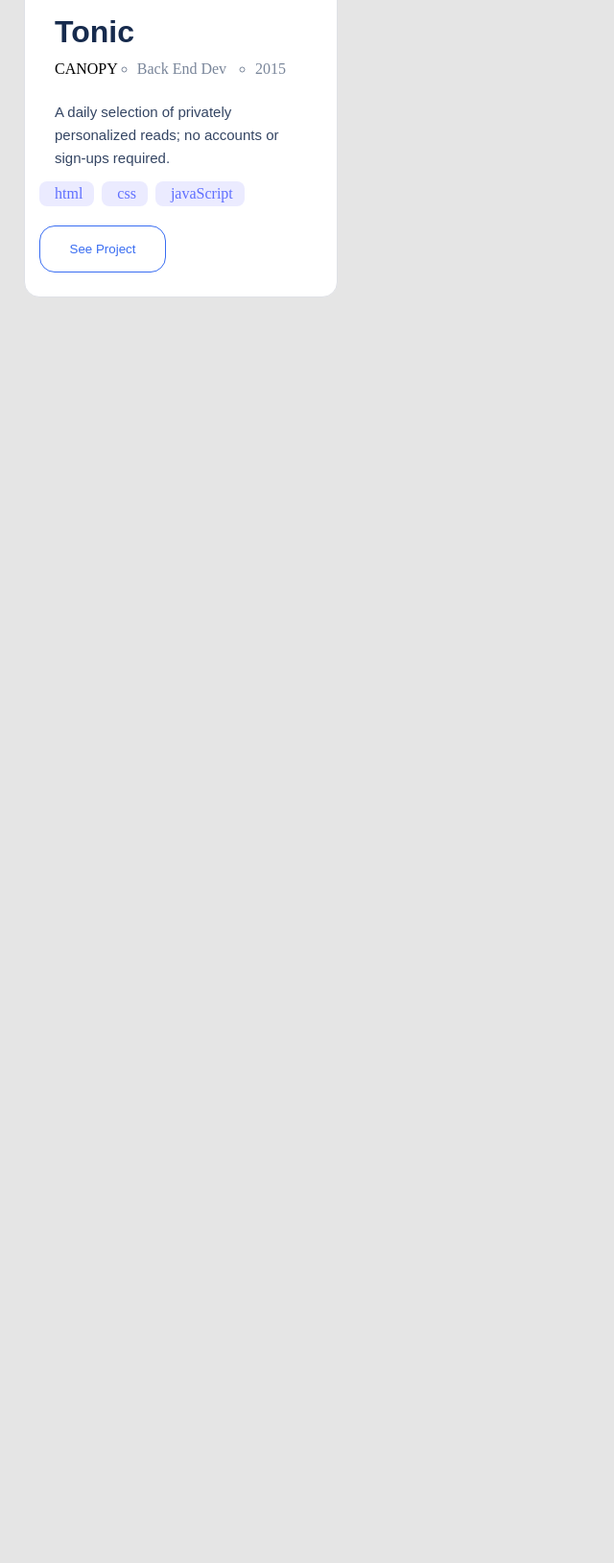
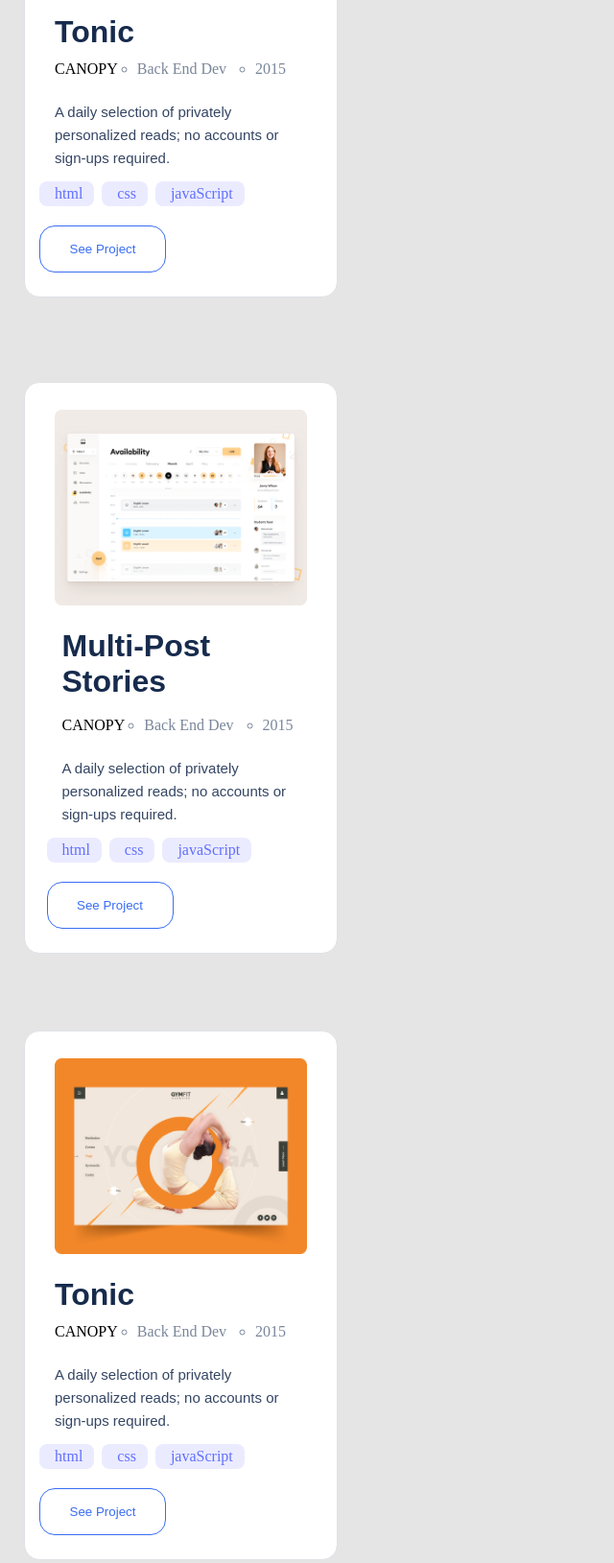
Before and after one commit to Kayonga99/My-Portfolio, a website: page index.html in a window 1280 px wide. Shown: the part 1042-2671 px from the top of the page at 96% size, without its empty margins (0-640 px from the left). Before the commit the page ends 1352 px from the top, so only its background shows below. Drawn offline with Linux system fonts and the light colour scheme.

Commit message:
Add photo

```diff
--- a/index.html
+++ b/index.html
@@ -37,7 +37,7 @@
     <ul class="cards">
       <li>
         <section class="card-list">
-          <img class="card" src="./photos/Snapshoot-Portfolio (1).png" alt="work1Snapshot" />
+          <img class="card" src="./photos/Snapshoot-Portfolio.png" alt="work1Snapshot" />
           <div class="">
             <h3 class="tonic-class">Tonic</h3>
             <div class="canopy">
@@ -64,9 +64,94 @@
         </section>
       </li>
 
-      <li></li>
-      <li></li>
-      <li></li>
+      <li>
+        <section class="card-list-2">
+          <img class="card" src="./photos/multi-post.png" alt="work1Snapshot" />
+          <div class="">
+            <h3 class="tonic-class-2">Multi-Post
+              Stories</h3>
+            <div class="canopy">
+
+              <ul class="cards-ul">
+                <li class="cano">CANOPY</li>
+                <li class="info">Back End Dev</li>
+                <li class="info">2015</li>
+              </ul>
+            </div>
+            <p class="description">
+              A daily selection of privately personalized reads; no accounts or
+              sign-ups required.
+            </p>
+            <ul class="tools">
+              <li class="tools-li">html</li>
+              <li class="tools-li">css</li>
+              <li class="tools-li">javaScript</li>
+            </ul>
+            <div class="view-project">
+              <button class="btn" type="button">See Project</button>
+            </div>
+          </div>
+        </section>
+
+      </li>
+      <li>
+        <section class="card-list">
+          <img class="card" src="./photos/Snapshoot-yonga.png" alt="work1Snapshot" />
+          <div class="">
+            <h3 class="tonic-class">Tonic</h3>
+            <div class="canopy">
+
+              <ul class="cards-ul">
+                <li class="cano">CANOPY</li>
+                <li class="info">Back End Dev</li>
+                <li class="info">2015</li>
+              </ul>
+            </div>
+            <p class="description">
+              A daily selection of privately personalized reads; no accounts or
+              sign-ups required.
+            </p>
+            <ul class="tools">
+              <li class="tools-li">html</li>
+              <li class="tools-li">css</li>
+              <li class="tools-li">javaScript</li>
+            </ul>
+            <div class="view-project">
+              <button class="btn" type="button">See Project</button>
+            </div>
+          </div>
+        </section>
+      </li>
+      <li>
+        <section class="card-list-2">
+          <img class="card" src="./photos/Snapshoot-pro.png" alt="work1Snapshot" />
+          <div class="">
+            <h3 class="tonic-class-2">Multi-Post
+              Stories</h3>
+            <div class="canopy">
+
+              <ul class="cards-ul">
+                <li class="cano">CANOPY</li>
+                <li class="info">Back End Dev</li>
+                <li class="info">2015</li>
+              </ul>
+            </div>
+            <p class="description">
+              A daily selection of privately personalized reads; no accounts or
+              sign-ups required.
+            </p>
+            <ul class="tools">
+              <li class="tools-li">html</li>
+              <li class="tools-li">css</li>
+              <li class="tools-li">javaScript</li>
+            </ul>
+            <div class="view-project">
+              <button class="btn" type="button">See Project</button>
+            </div>
+          </div>
+        </section>
+
+      </li>
     </ul>
   </section>
 </body>
--- a/style.css
+++ b/style.css
@@ -81,7 +81,17 @@
   padding-top: 12px;
   padding-bottom: 136px;
 }
-
+.tonic-class-2 {
+  width: 280px;
+  height: 36px;
+  padding-left: 16px;
+  font-family: 'Poppins', sans-serif;
+  font-weight: 700;
+  font-size: 32px;
+  color: #172B4D;
+  margin: 12px 0px;
+  padding-bottom: 80px;
+}
 .connect {
   width: 139px;
   height: 24px;
@@ -95,7 +105,7 @@
 }
 .card-section {
   background: #E5E5E5;
-  padding-top: 114px;
+  padding-top: 34px;
 }
 
 .cards-ul {
@@ -161,6 +171,7 @@
 padding-left: 16px;
 width: 327px;
 height: 552px;
+margin-top: 80px;
 margin-left: 25px;
 background: #FFFFFF;
 border: 1px solid #DFE1E6;
@@ -170,6 +181,26 @@
 order: 0;
 flex-grow: 0;
 }
+
+.card-list-2 {
+  display: flex;
+flex-direction: column;
+align-items: center;
+padding-right: 16px;
+padding-left: 16px;
+width: 327px;
+height: 596px;
+margin-left: 25px;
+background: #FFFFFF;
+border: 1px solid #DFE1E6;
+box-sizing: border-box;
+border-radius: 16px;
+flex: none;
+order: 0;
+margin-top: 88px;
+flex-grow: 0;
+}
+
 
 .tools {
   color: #6070FF;
```
Also changed, not shown: README.md, photos/Snapshoot Portfolio (2).png, photos/Snapshoot-Portfolio.png (renamed from photos/Snapshoot-Portfolio (1).png), photos/Snapshoot-pro.png (renamed from photos/Snapshoot Portfolio.png), photos/Snapshoot-yonga.png (added), photos/multi-post.png (added), photos/shots/Screenshot2.png (added).
